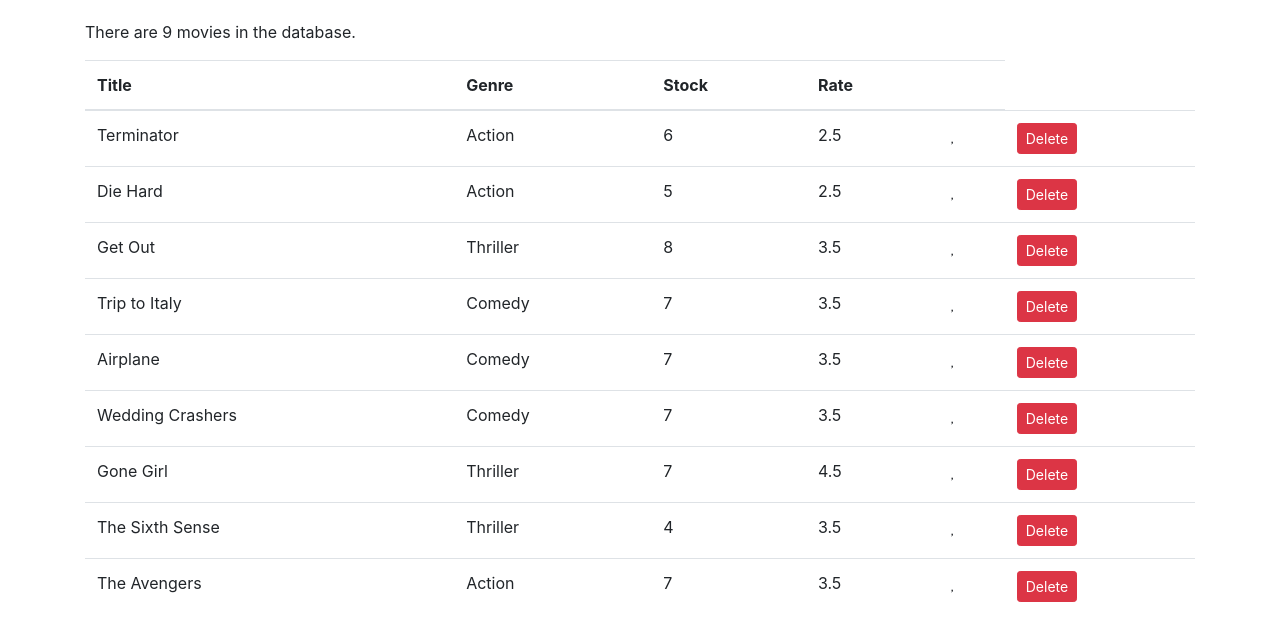
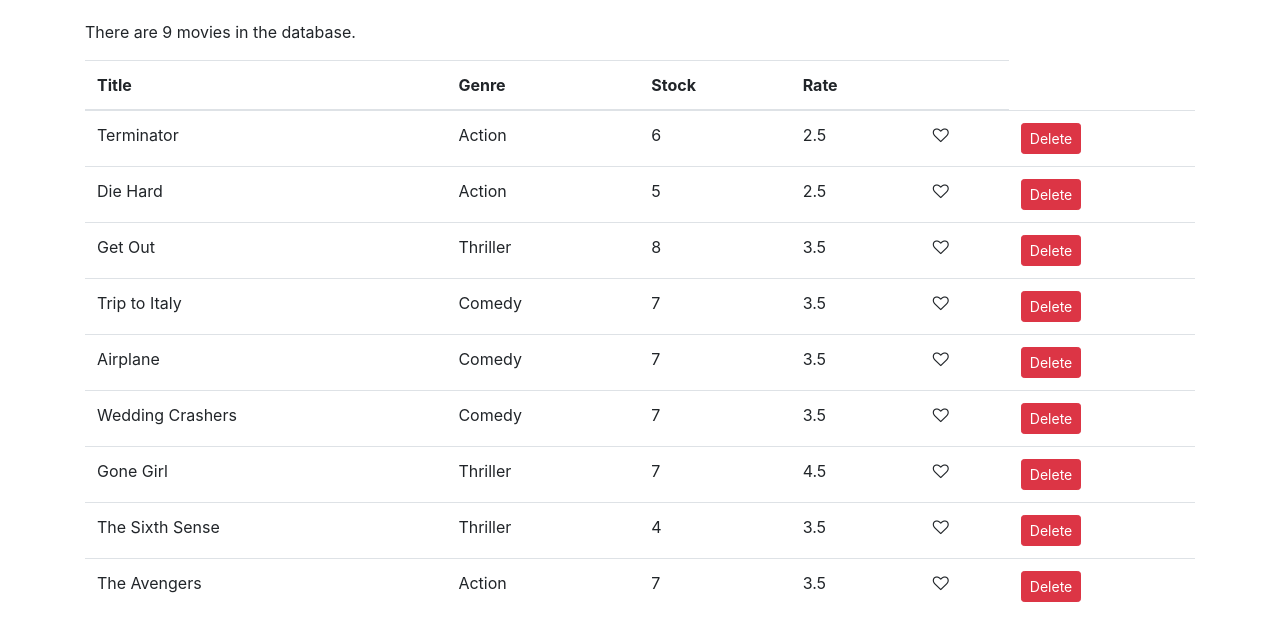
Before and after one commit to toTheMoon247/videos, a React (Create React App) app: page / in a window 1280 px wide. Shown: the top 640 px of the page. Built offline with nearby package versions, Linux system fonts and the light colour scheme.

Commit message:
wip: I am creating a like component

```diff
--- a/src/components/common/like.jsx
+++ b/src/components/common/like.jsx
@@ -12,7 +12,7 @@
 	}
 
 	render() {
-		return(<i class="fas fa-heart"/>)
+		return( <i class="fa fa-heart-o" aria-hidden="true"></i> );
 	}
 }
 
```
